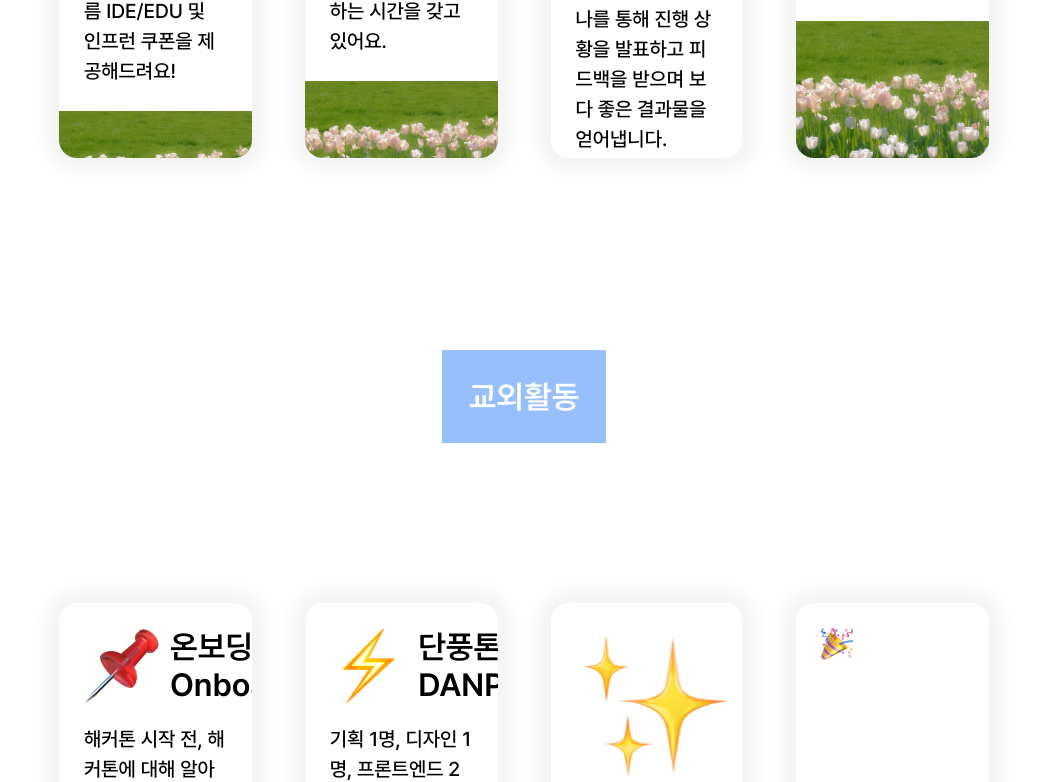
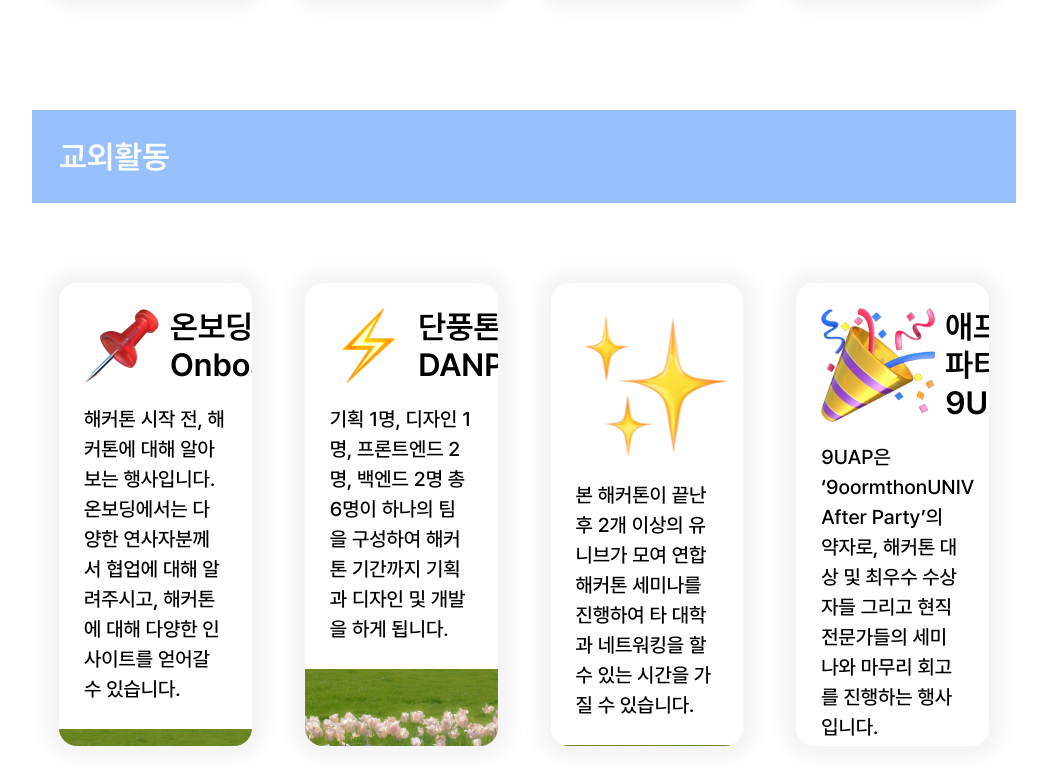
Before and after one commit to 9oormthonUNIV-JNU/B_FE, a React (Vite) app in the folder 9oormthonUNIV_JNU/: page / in a window 1280 px wide. Shown: the part 1628-2410 px from the top of the page, without its empty margins (116-1163 px from the left). Built offline with nearby package versions, Linux system fonts and the light colour scheme; the HTML template or start-up script is replaced by a standard one.

Commit message:
homepage&&homebar

```diff
--- a/9oormthonUNIV_JNU/src/components/common/organisms/HomeBar.tsx
+++ b/9oormthonUNIV_JNU/src/components/common/organisms/HomeBar.tsx
@@ -3,7 +3,7 @@ import CustomText from "../atoms/CustomText";
 
 const BarContainer = styled.div`
   display: flex;
-  margin: 80px;
+  width: 100%;
   height: 65px;
   padding: 14px 27px;
   align-items: center;
--- a/9oormthonUNIV_JNU/src/pages/HomePage.tsx
+++ b/9oormthonUNIV_JNU/src/pages/HomePage.tsx
@@ -94,8 +94,8 @@ const ExtracurricularIntroductionData = [
     },
     {
       icon: icon_party,
-      subject: "",
-      contents: "",
+      subject: "애프터파티 9UAP",
+      contents: "9UAP은 ‘9oormthonUNIV After Party’의 약자로, 해커톤 대상 및 최우수 수상자들 그리고 현직 전문가들의 세미나와 마무리 회고를 진행하는 행사입니다.",
       image: img_flower,
     },
   ];
```
